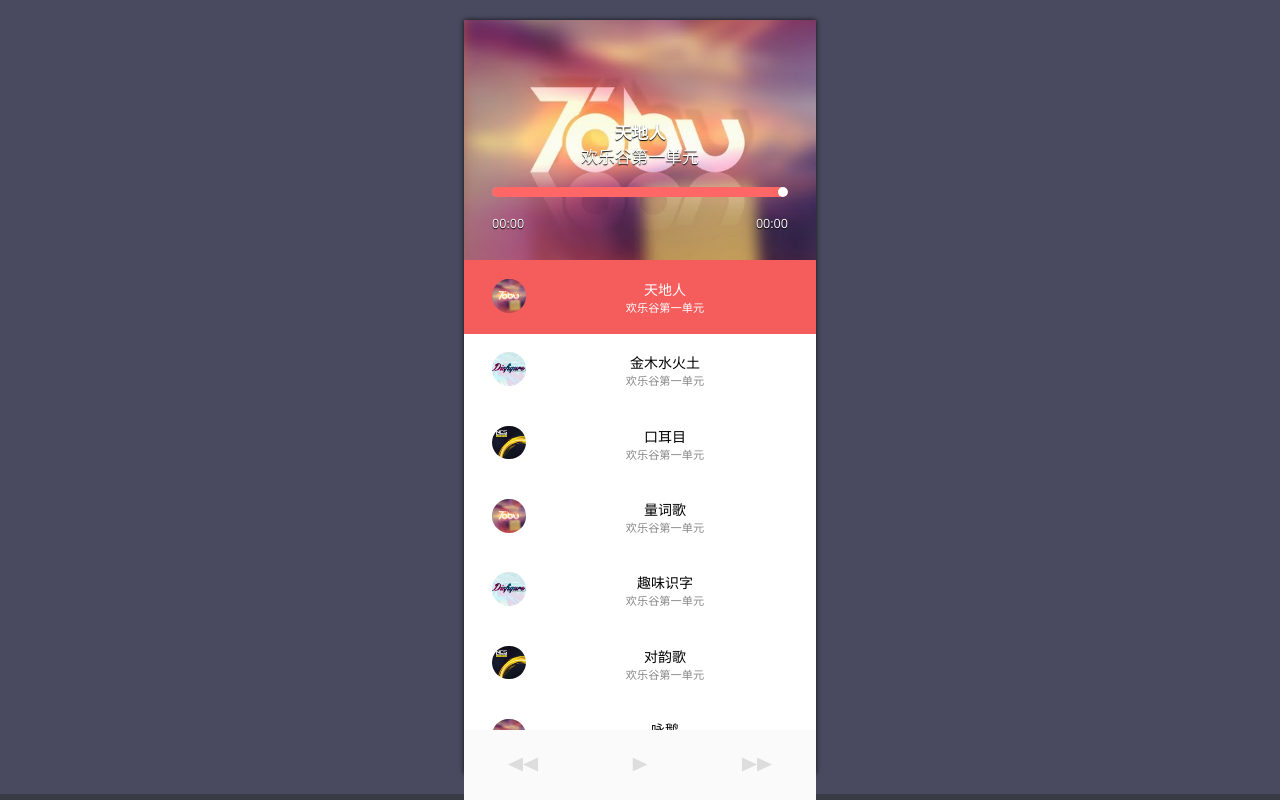
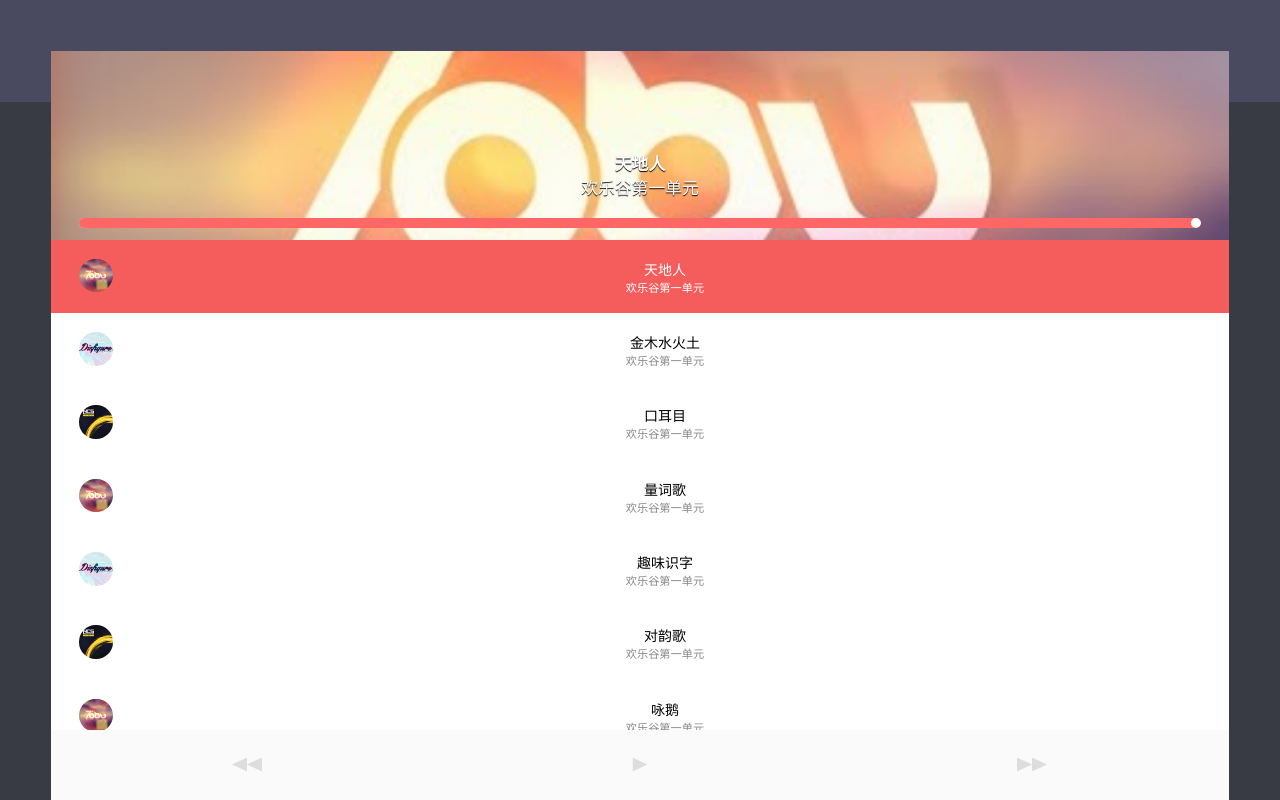
Before and after one commit to lhzlucky/nicoen, a PHP site: page / in a window 1280 px wide. Run offline with PHP 8.4, Linux system fonts and the light colour scheme.

Commit message:
feat:css

```diff
--- a/css/main.css
+++ b/css/main.css
@@ -22,6 +22,8 @@ html {
 
 body {
   font-size: 1rem;
+  height:100%;
+  overflow: hidden;
 }
 
 html {
@@ -29,12 +31,12 @@ html {
 }
 
 .jAudio--player {
-  display: table;
+
   overflow: hidden;
   background: #fff;
   box-shadow: 0 0 5px rgba(0, 0, 0, 0.8);
-  margin: 20px auto;
-  width: 352px;
+  margin: 4% auto;
+  width: 92%;
 }
 .jAudio--player:after {
   content: " ";
@@ -43,8 +45,8 @@ html {
   clear: both;
 }
 .jAudio--player .jAudio--ui {
-  position: relative;
-  width: 100%;
+  position: fixed;
+  width: 92%;
 }
 .jAudio--player .jAudio--status-bar {
   width: 100%;
@@ -60,7 +62,7 @@ html {
   clear: both;
 }
 .jAudio--player .jAudio--controls {
-  width: 352px;
+  width: 92%;
   display: table;
   background: #fafafa;
   position: fixed;
@@ -162,7 +164,12 @@ html {
   background: #fff;
 }
 .jAudio--player .jAudio--playlist {
+  top: 240px;
+  position: absolute;
+  width: 92%;
+  bottom: 70px;
   background: #fff;
+  overflow: scroll;
 }
 .jAudio--player .jAudio--playlist .jAudio--playlist-item {
   display: block;
```
